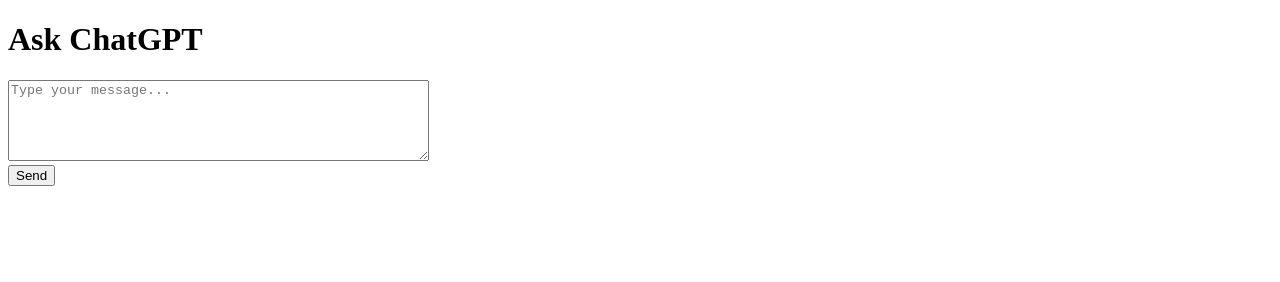
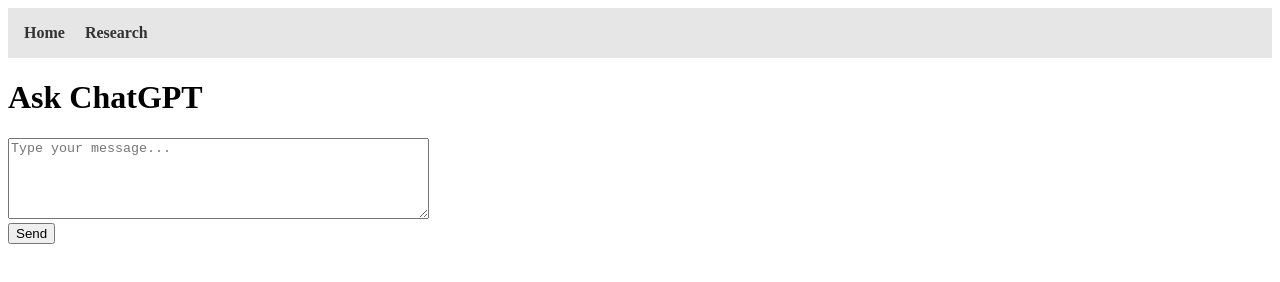
Before and after one commit to ai4to/ai4tollm, a plain HTML site: page index.html in a window 1280 px wide. Drawn offline with Linux system fonts and the light colour scheme.

Commit message:
Update index.html

```diff
--- a/index.html
+++ b/index.html
@@ -5,6 +5,13 @@
   <title>ChatGPT Web App</title>
 </head>
 <body>
+  <!-- Navigation Bar -->
+  <nav style="background-color: #e6e6e6; padding: 1em;">
+  <ul style="list-style: none; margin: 0; padding: 0; display: flex; gap: 20px;">
+    <li><a href="index.html" style="text-decoration: none; font-weight: bold; color: #333;">Home</a></li>
+    <li><a href="research.html" style="text-decoration: none; font-weight: bold; color: #333;">Research</a></li>
+  </ul>
+</nav>
   <h1>Ask ChatGPT</h1>
   <textarea id="input" rows="5" cols="50" placeholder="Type your message..."></textarea><br>
   <button onclick="askChatGPT()">Send</button>
```
